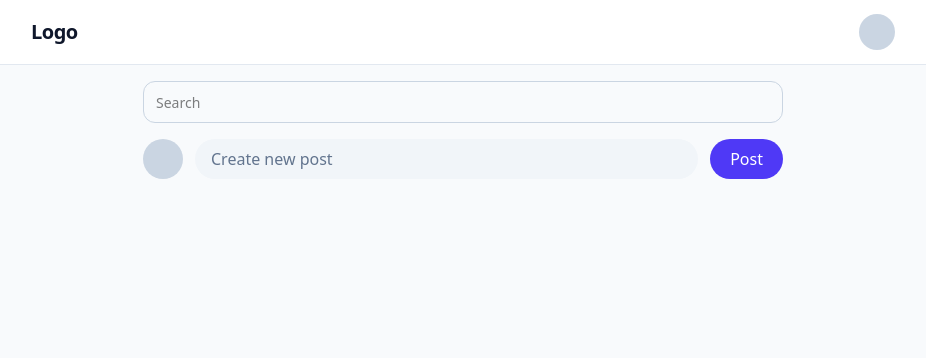
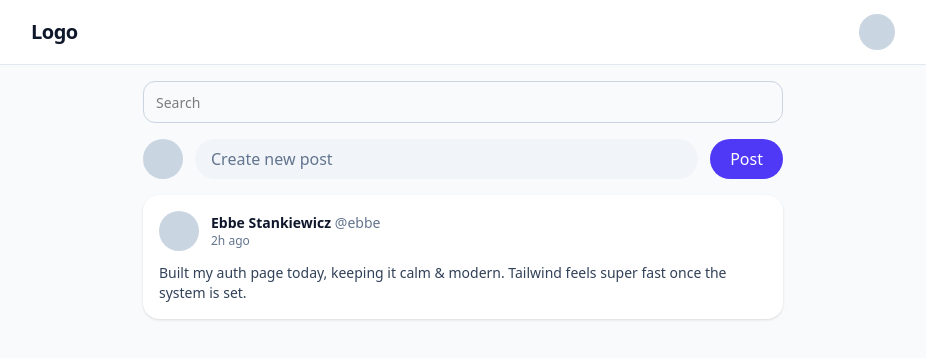
Before and after one commit to ebbestankiewicz/campus-social, a website: page feed/index.html in a window 1280 px wide. Shown: the whole page, without its empty margins (177-1103 px from the left). Drawn offline with Linux system fonts and the light colour scheme.

Commit message:
feed section with fake postcard

```diff
--- a/feed/index.html
+++ b/feed/index.html
@@ -52,6 +52,22 @@
                 </button>
             </div>
         </section>
+        <section class="space-y-4">
+            <article class="rounded-2xl bg-white p-4 shadow-sm">
+                <div class="flex items-center gap-3">
+                    <div class="h-10 w-10 rounded-full bg-slate-300"></div>
+                    <div class="min-w-0">
+                        <p class="truncate text-sm font-semibold text-slate-900">
+                            Ebbe Stankiewicz <span class="font-normal text-slate-500">@ebbe</span>
+                        </p>
+                        <p class="text-xs text-slate-500">2h ago</p>
+                    </div>
+                </div>
+                <p class="mt-3 text-sm text-slate-700">
+                    Built my auth page today, keeping it calm & modern. Tailwind feels super fast once the system is set.
+                </p>
+            </article>
+        </section>
     </main>
   </body>
 </html>
```
Also changed, not shown: css/style.css.
